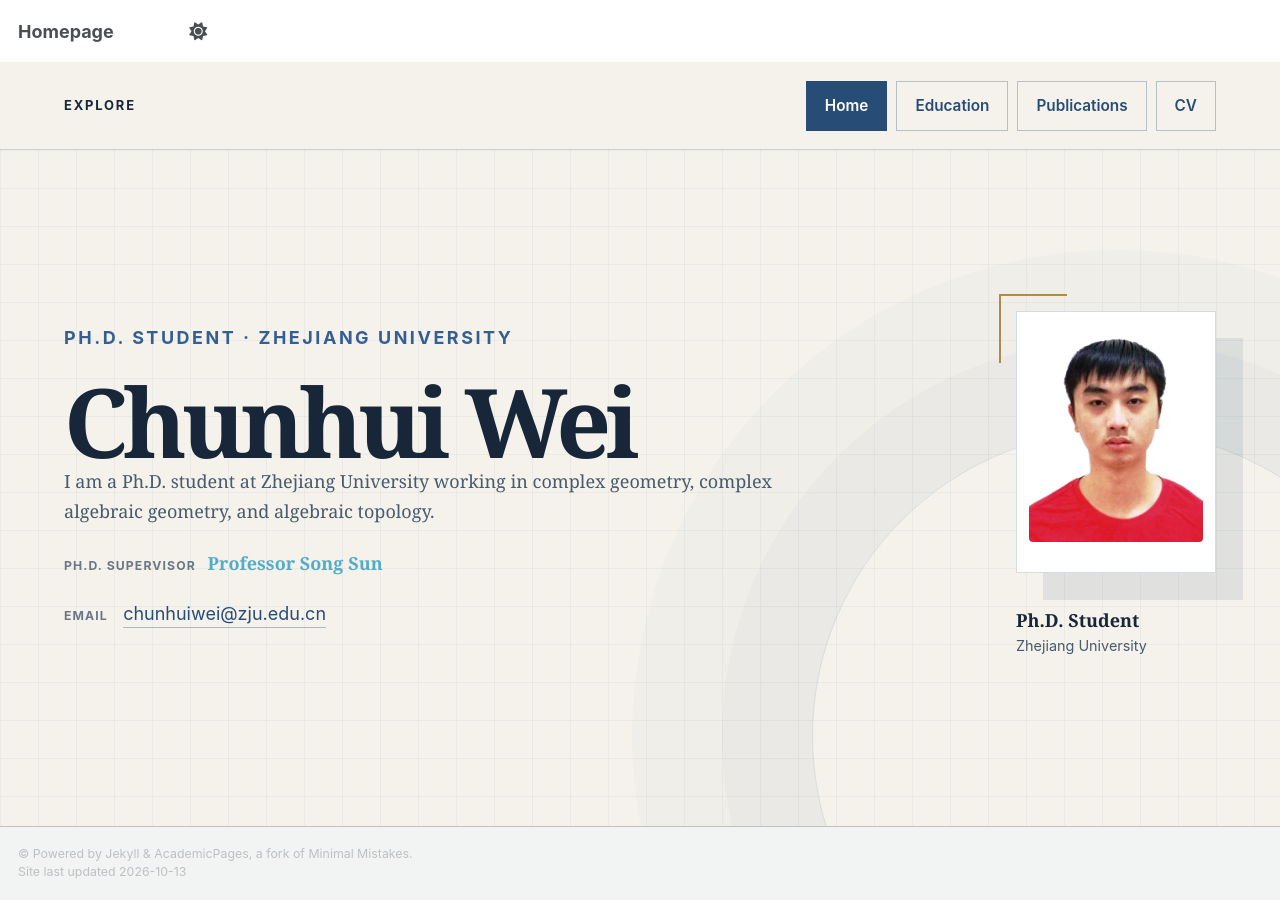
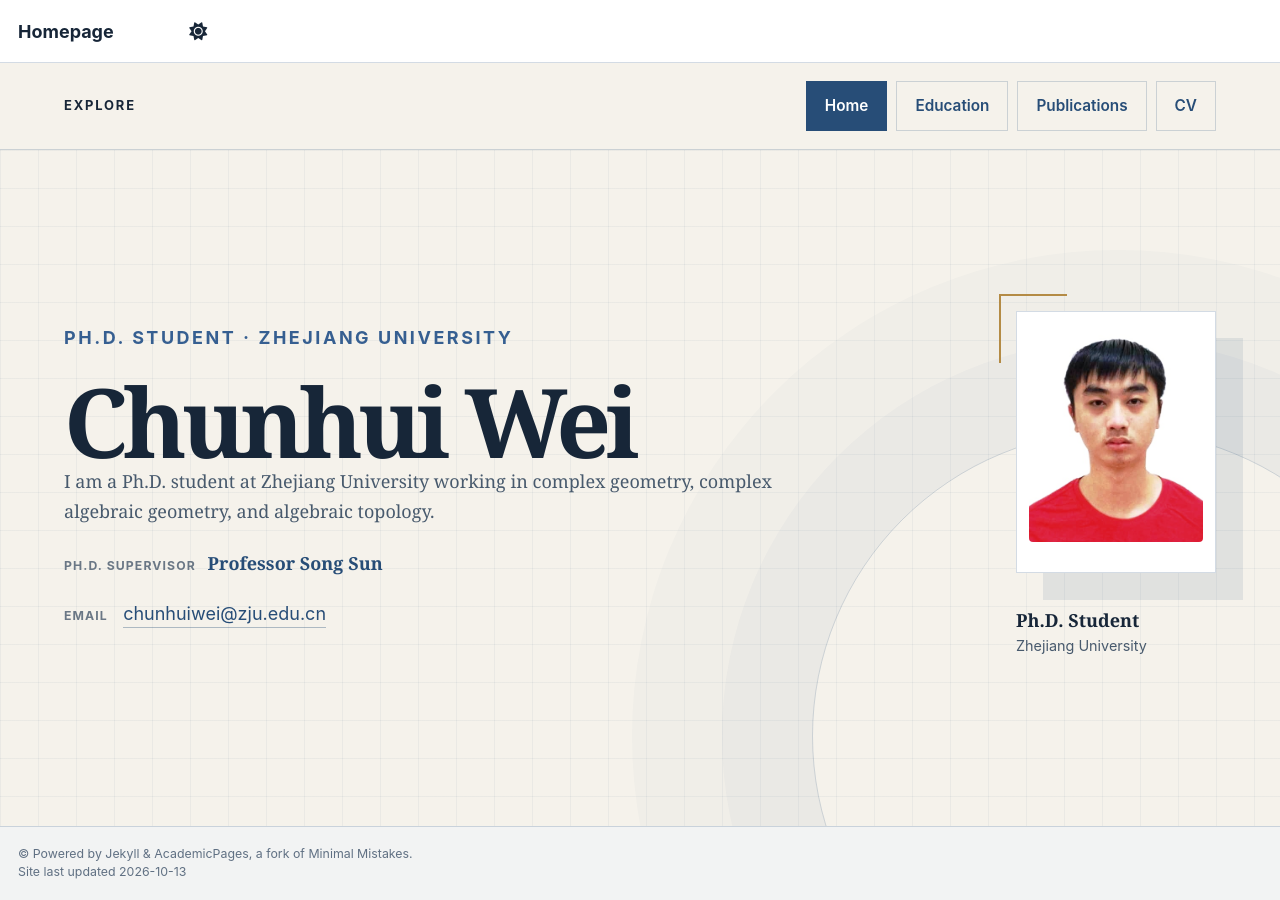
Before and after one commit to chunhuiwei736/chunhuiwei736.github.io, a Jekyll site: the page built from _pages/about.md, in a window 1280 px wide. Built offline with Jekyll 4.4.1, drawn with Linux system fonts in a browser that asks for light colours; a script that is not in the unit is left out.

Commit message:
Apply light and dark palettes across academic pages

```diff
--- a/_includes/masthead.html
+++ b/_includes/masthead.html
@@ -18,7 +18,7 @@
           {% endfor %}
           {% endunless %}
           <li id="theme-toggle" class="masthead__menu-item persist tail">
-            <a role="button" aria-labelledby="theme-icon"><i id="theme-icon" class="fa-solid fa-sun" aria-hidden="true" title="toggle theme"></i></a>
+            <a role="button" aria-label="Toggle color theme" title="Toggle color theme"><i id="theme-icon" class="fa-solid fa-sun" aria-hidden="true"></i></a>
           </li>
         </ul>
         <ul class="hidden-links hidden"></ul>
--- a/_sass/layout/_home.scss
+++ b/_sass/layout/_home.scss
@@ -2,7 +2,67 @@
    ACADEMIC PAGES
    ========================================================================== */
 
+// Shared colors let the existing theme switch update every academic page.
+:root {
+  color-scheme: light;
+  --academic-bg: #f5f2eb;
+  --academic-surface: #fff;
+  --academic-surface-hover: #e8eef4;
+  --academic-work-bg: #edf1f4;
+  --academic-footer-bg: #f2f3f3;
+  --academic-text: #172638;
+  --academic-body: #485a6d;
+  --academic-secondary: #607083;
+  --academic-muted: #6a7785;
+  --academic-accent: #365f91;
+  --academic-link: #274d77;
+  --academic-link-hover: #17324f;
+  --academic-gold: #b48b45;
+  --academic-border: rgba(39, 77, 119, 0.2);
+  --academic-link-border: rgba(39, 77, 119, 0.35);
+  --academic-grid: rgba(39, 77, 119, 0.055);
+  --academic-shadow: rgba(39, 77, 119, 0.1);
+  --academic-halo: rgba(54, 95, 145, 0.035);
+  --academic-halo-outer: rgba(54, 95, 145, 0.025);
+  --academic-cv-bg: #172638;
+}
+
+html[data-theme="dark"] {
+  color-scheme: dark;
+  --academic-bg: #15202d;
+  --academic-surface: #1b2a3b;
+  --academic-surface-hover: #2b4056;
+  --academic-work-bg: #111b28;
+  --academic-footer-bg: #111b28;
+  --academic-text: #edf2f7;
+  --academic-body: #c1cedc;
+  --academic-secondary: #b3c2d3;
+  --academic-muted: #a7b8cb;
+  --academic-accent: #a8c9ed;
+  --academic-link: #9fc9f6;
+  --academic-link-hover: #c2dfff;
+  --academic-gold: #d6ab66;
+  --academic-border: rgba(157, 188, 221, 0.25);
+  --academic-link-border: rgba(159, 201, 246, 0.5);
+  --academic-grid: rgba(157, 188, 221, 0.06);
+  --academic-shadow: rgba(0, 0, 0, 0.2);
+  --academic-halo: rgba(157, 188, 221, 0.04);
+  --academic-halo-outer: rgba(157, 188, 221, 0.025);
+  --academic-cv-bg: #0f1926;
+}
+
 body.academic-site {
+  --global-bg-color: var(--academic-surface);
+  --global-footer-bg-color: var(--academic-footer-bg);
+  --global-text-color: var(--academic-text);
+  --global-text-color-light: var(--academic-secondary);
+  --global-masthead-link-color: var(--academic-text);
+  --global-masthead-link-color-hover: var(--academic-link);
+  --global-link-color: var(--academic-link);
+  --global-link-color-hover: var(--academic-link-hover);
+  --global-border-color: var(--academic-border);
+  --global-dark-border-color: var(--academic-border);
+
   display: flex;
   flex-direction: column;
   min-height: 100vh;
@@ -50,7 +110,7 @@
 
 .academic-eyebrow {
   margin: 0 0 1rem;
-  color: #365f91;
+  color: var(--academic-accent);
   font-family: $sans-serif;
   font-size: 0.72rem;
   font-weight: 700;
@@ -68,9 +128,9 @@
   padding: clamp(5rem, 10vw, 8.5rem) max(5vw, calc((100vw - 1180px) / 2));
   overflow: hidden;
   background:
-    linear-gradient(90deg, rgba(39, 77, 119, 0.055) 1px, transparent 1px),
-    linear-gradient(rgba(39, 77, 119, 0.055) 1px, transparent 1px),
-    #f5f2eb;
+    linear-gradient(90deg, var(--academic-grid) 1px, transparent 1px),
+    linear-gradient(var(--academic-grid) 1px, transparent 1px),
+    var(--academic-bg);
   background-size: 38px 38px;
 
   &::after {
@@ -80,11 +140,11 @@
     width: 34rem;
     height: 34rem;
     content: "";
-    border: 1px solid rgba(54, 95, 145, 0.15);
+    border: 1px solid var(--academic-border);
     border-radius: 50%;
     box-shadow:
-      0 0 0 5rem rgba(54, 95, 145, 0.035),
-      0 0 0 10rem rgba(54, 95, 145, 0.025);
+      0 0 0 5rem var(--academic-halo),
+      0 0 0 10rem var(--academic-halo-outer);
   }
 
   &__content {
@@ -95,7 +155,7 @@
 
   h1 {
     margin: 0;
-    color: #172638;
+    color: var(--academic-text);
     font-family: $serif;
     font-size: clamp(3.6rem, 7.5vw, 7rem);
     font-weight: 600;
@@ -106,7 +166,7 @@
   &__lead {
     max-width: 710px;
     margin: 2rem 0 2.3rem;
-    color: #485a6d;
+    color: var(--academic-body);
     font-family: $serif;
     font-size: clamp(1.2rem, 2vw, 1.55rem);
     line-height: 1.65;
@@ -120,7 +180,7 @@
     margin: 0;
 
     span {
-      color: #6a7785;
+      color: var(--academic-muted);
       font-family: $sans-serif;
       font-size: 0.68rem;
       font-weight: 700;
@@ -129,9 +189,9 @@
     }
 
     a {
-      color: #274d77;
+      color: var(--academic-link);
       overflow-wrap: anywhere;
-      border-bottom: 1px solid rgba(39, 77, 119, 0.35);
+      border-bottom: 1px solid var(--academic-link-border);
     }
   }
 
@@ -140,11 +200,11 @@
     gap: 0.65rem;
     align-items: baseline;
     margin: -0.8rem 0 2.3rem;
-    color: #172638;
+    color: var(--academic-text);
     font-family: $serif;
 
     span {
-      color: #6a7785;
+      color: var(--academic-muted);
       font-family: $sans-serif;
       font-size: 0.68rem;
       font-weight: 700;
@@ -167,22 +227,22 @@
   transition: background-color 0.2s ease, color 0.2s ease;
 
   &--primary {
-    color: #fff !important;
-    background: #274d77;
+    color: var(--academic-surface) !important;
+    background: var(--academic-link);
 
     &:hover {
-      background: #17324f;
+      background: var(--academic-link-hover);
     }
   }
 
   &--secondary {
-    color: #274d77 !important;
+    color: var(--academic-link) !important;
     background: transparent;
-    border: 1px solid rgba(39, 77, 119, 0.42) !important;
+    border: 1px solid var(--academic-link-border) !important;
 
     &:hover {
-      color: #fff !important;
-      background: #274d77;
+      color: var(--academic-surface) !important;
+      background: var(--academic-link);
     }
   }
 }
@@ -198,9 +258,9 @@
   &__frame {
     position: relative;
     padding: 0.65rem;
-    background: #fff;
-    border: 1px solid rgba(39, 77, 119, 0.2);
-    box-shadow: 1.5rem 1.5rem 0 rgba(39, 77, 119, 0.1);
+    background: var(--academic-surface);
+    border: 1px solid var(--academic-border);
+    box-shadow: 1.5rem 1.5rem 0 var(--academic-shadow);
 
     &::before {
       position: absolute;
@@ -209,8 +269,8 @@
       width: 3.8rem;
       height: 3.8rem;
       content: "";
-      border-top: 2px solid #b48b45;
-      border-left: 2px solid #b48b45;
+      border-top: 2px solid var(--academic-gold);
+      border-left: 2px solid var(--academic-gold);
     }
   }
 
@@ -227,13 +287,13 @@
     display: flex;
     flex-direction: column;
     margin-top: 1.8rem;
-    color: #485a6d;
+    color: var(--academic-body);
     font-family: $sans-serif;
     font-size: 0.8rem;
     line-height: 1.6;
 
     strong {
-      color: #172638;
+      color: var(--academic-text);
       font-family: $serif;
       font-size: 1rem;
       font-weight: 600;
@@ -259,7 +319,7 @@
     h1 {
       margin: 0;
       padding: 0 !important;
-      color: #172638;
+      color: var(--academic-text);
       font-family: $serif;
       font-size: clamp(2.2rem, 4.2vw, 3.8rem);
       font-weight: 500;
@@ -271,14 +331,14 @@
     > p:last-child {
       max-width: 640px;
       margin: 1.2rem 0 0;
-      color: #607083;
+      color: var(--academic-secondary);
       line-height: 1.7;
     }
   }
 }
 
 .academic-education {
-  background: #fff;
+  background: var(--academic-surface);
 
   &__timeline {
     border-top: 1px solid var(--global-border-color);
@@ -294,7 +354,7 @@
 
   &__period {
     padding-top: 0.25rem;
-    color: #365f91;
+    color: var(--academic-accent);
     font-family: $sans-serif;
     font-size: 0.9rem;
   }
@@ -304,7 +364,7 @@
       margin: 0 0 0.4rem;
       padding: 0;
       border: 0;
-      color: #172638;
+      color: var(--academic-text);
       font-family: $serif;
       font-size: 1.45rem;
       font-weight: 600;
@@ -312,20 +372,20 @@
 
     p {
       margin: 0.4rem 0 0;
-      color: #607083;
+      color: var(--academic-secondary);
       font-size: 0.92rem;
       line-height: 1.7;
     }
   }
 
   &__institution {
-    color: #273e58 !important;
+    color: var(--academic-text) !important;
     font-weight: 600;
   }
 }
 
 .academic-work {
-  background: #edf1f4;
+  background: var(--academic-work-bg);
 }
 
 .academic-papers {
@@ -338,14 +398,14 @@
   grid-template-columns: minmax(180px, 0.55fr) minmax(320px, 1fr);
   gap: 4rem;
   padding: clamp(2rem, 5vw, 4rem);
-  background: #fff;
-  border-left: 3px solid #b48b45;
+  background: var(--academic-surface);
+  border-left: 3px solid var(--academic-gold);
 
   &__meta {
     display: flex;
     flex-direction: column;
     gap: 0.4rem;
-    color: #6b7785;
+    color: var(--academic-muted);
     font-family: $sans-serif;
     font-size: 0.75rem;
     letter-spacing: 0.1em;
@@ -358,7 +418,7 @@
       margin: 0 0 1.2rem;
       padding: 0;
       border: 0;
-      color: #172638;
+      color: var(--academic-text);
       font-family: $serif;
       font-size: clamp(1.2rem, 2vw, 1.65rem);
       font-weight: 500;
@@ -368,14 +428,14 @@
     p {
       max-width: 650px;
       margin-bottom: 1.7rem;
-      color: #607083;
+      color: var(--academic-secondary);
       line-height: 1.7;
     }
   }
 
   &__authors {
     margin: -0.5rem 0 0.8rem !important;
-    color: #365f91 !important;
+    color: var(--academic-accent) !important;
     font-family: $sans-serif;
     font-size: 0.84rem;
     font-weight: 700;
@@ -388,11 +448,11 @@
     gap: 1.5rem;
 
     a {
-      color: #274d77;
+      color: var(--academic-link);
       font-family: $sans-serif;
       font-size: 0.82rem;
       font-weight: 700;
-      border-bottom: 1px solid rgba(39, 77, 119, 0.35);
+      border-bottom: 1px solid var(--academic-link-border);
     }
   }
 }
@@ -404,7 +464,7 @@
   align-items: end;
   padding: clamp(4rem, 8vw, 7rem) max(5vw, calc((100vw - 1180px) / 2));
   color: #dce6ef;
-  background: #172638;
+  background: var(--academic-cv-bg);
 
   h1 {
     margin: 0;
@@ -447,12 +507,12 @@
 
 .academic-button.btn--light,
 .academic-button--light.btn {
-  color: #172638 !important;
-  background: #fff;
+  color: var(--academic-text) !important;
+  background: var(--academic-surface);
 
   &:hover {
-    color: #172638 !important;
-    background: #e8eef4;
+    color: var(--academic-text) !important;
+    background: var(--academic-surface-hover);
   }
 }
 
@@ -463,9 +523,9 @@
   align-items: center;
   justify-content: space-between;
   padding: 1rem max(5vw, calc((100vw - 1180px) / 2));
-  color: #172638;
-  background: #f5f2eb;
-  border-bottom: 1px solid rgba(39, 77, 119, 0.2);
+  color: var(--academic-text);
+  background: var(--academic-bg);
+  border-bottom: 1px solid var(--academic-border);
   font-family: $sans-serif;
 
   &__label {
@@ -492,8 +552,8 @@
   a {
     display: block;
     padding: 0.7rem 1rem;
-    color: #274d77;
-    border: 1px solid rgba(39, 77, 119, 0.3);
+    color: var(--academic-link);
+    border: 1px solid var(--academic-border);
     font-size: 0.85rem;
     font-weight: 600;
     text-align: center;
@@ -501,13 +561,13 @@
 
     &:hover,
     &[aria-current="page"] {
-      color: #fff;
-      background: #274d77;
-      border-color: #274d77;
+      color: var(--academic-surface);
+      background: var(--academic-link);
+      border-color: var(--academic-link);
     }
 
     &:focus-visible {
-      outline: 3px solid #b48b45;
+      outline: 3px solid var(--academic-gold);
       outline-offset: 3px;
     }
   }
```
